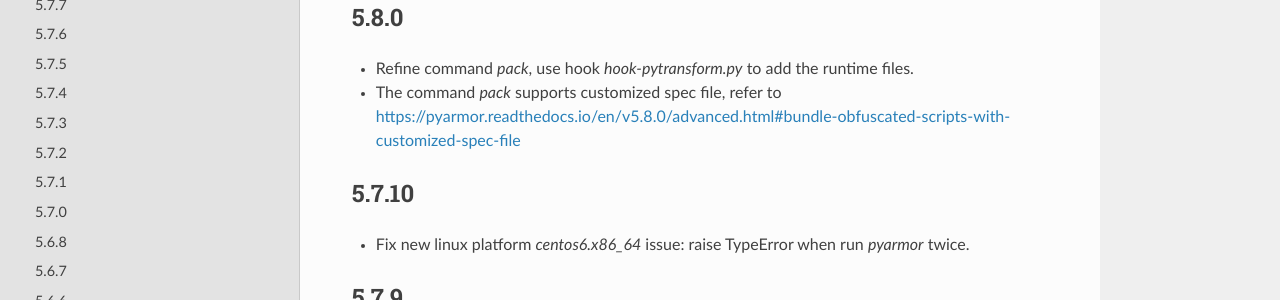
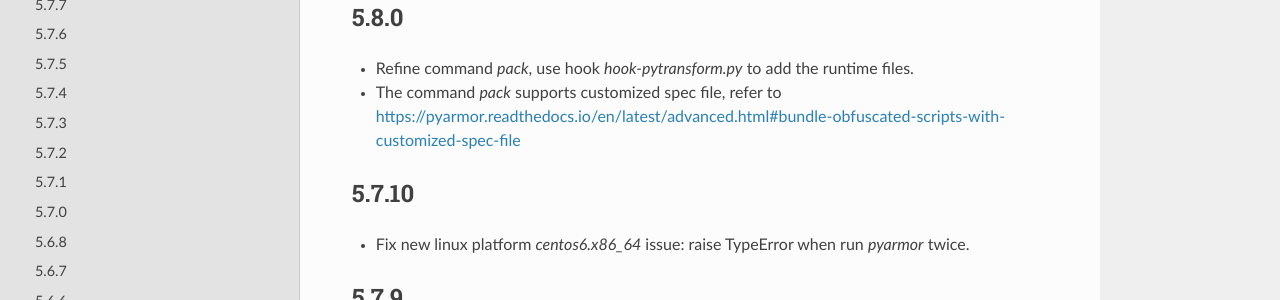
Before and after one commit to dashingsoft/pyarmor, a Sphinx documentation site: the page built from docs/change-logs.rst, in a window 1280 px wide and 900 px high. Shown: the part 159-459 px from the top of the window. Built offline with Sphinx 7.4.7 and the Read the Docs theme 2.0.0, drawn with Linux system fonts in a browser that asks for light colours; some of the changed lines change nothing that is shown.

Commit message:
Fix link error

```diff
--- a/docs/change-logs.rst
+++ b/docs/change-logs.rst
@@ -7,7 +7,7 @@
 -----
 * Refine command `pack`, use hook `hook-pytransform.py` to add the runtime files.
 * The command `pack` supports customized spec file, refer to
-  https://pyarmor.readthedocs.io/en/v5.8.0/advanced.html#bundle-obfuscated-scripts-with-customized-spec-file
+  https://pyarmor.readthedocs.io/en/latest/advanced.html#bundle-obfuscated-scripts-with-customized-spec-file
 
 5.7.10
 ------
```
